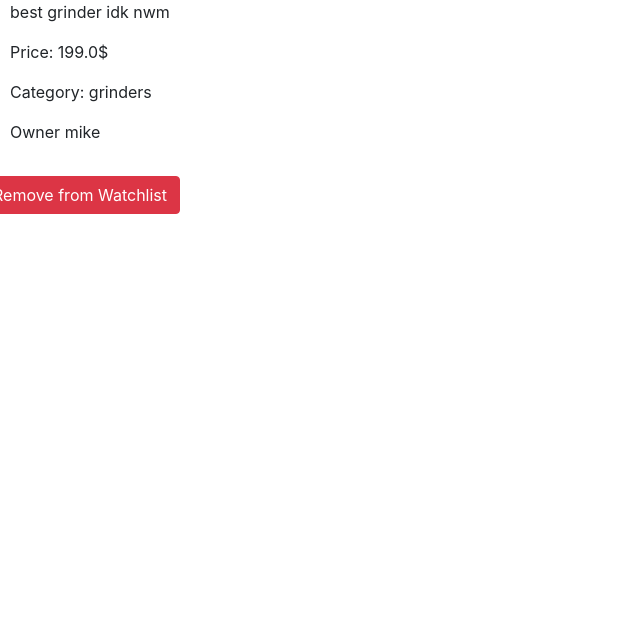
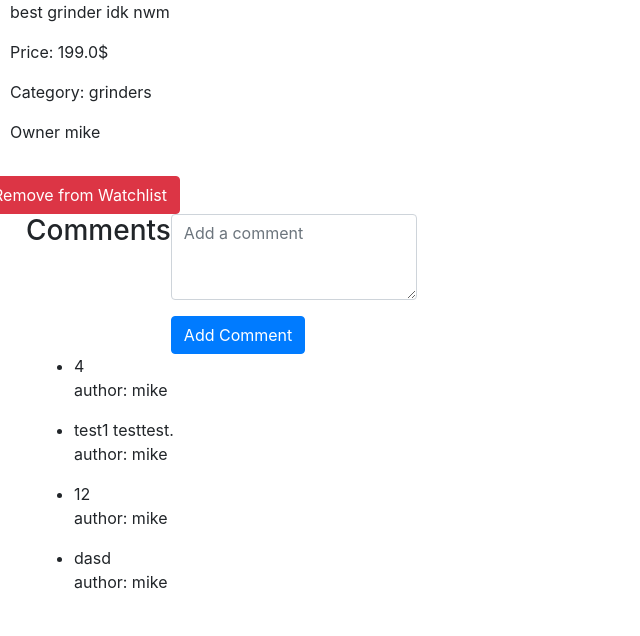
Before and after one commit to Pr4c0w1ty/ebuy, a Django app: page /listing/1 in a window 1280 px wide. Shown: the part 609-1245 px from the top of the page, without its empty margins (0-640 px from the left). Before the commit the page ends 823 px from the top, so only its background shows below. Run offline with Django 3.2, Linux system fonts and the light colour scheme; a user stored in the database is signed in; data comes from the database, SQL or seed files in the repository; both versions use the stored data as it was after the commit; some libraries are stand-ins or nearby versions.

Commit message:
added comments and basic bids

```diff
--- a/auctions/admin.py
+++ b/auctions/admin.py
@@ -1,6 +1,7 @@
 from django.contrib import admin
-from .models import User, Category, Listing
+from .models import User, Category, Listing, Comment
 # Register your models here.
 admin.site.register(User)
 admin.site.register(Category)
 admin.site.register(Listing)
+admin.site.register(Comment)
--- a/auctions/models.py
+++ b/auctions/models.py
@@ -27,9 +27,15 @@ class Listing(models.Model):
         return self.title
 
 class Comment(models.Model):
-    author = models.ForeignKey(User, on_delete=models.CASCADE, blank=True, null=True, related_name="commenter")
-    listing = models.ForeignKey(Listing, on_delete=models.CASCADE, blank=True, null=True, related_name="comment")
+    author = models.ForeignKey(User, on_delete=models.CASCADE, blank=True, null=True, related_name="author")
+    listing = models.ForeignKey(Listing, on_delete=models.CASCADE, blank=True, null=True, related_name="listing")
     comment = models.CharField(max_length=300)
 
     def __str__(self):
         return f"{self.author} commented on {self.listing} : {self.comment}"
+
+class Bid(models.Model):
+    bidder = models.ForeignKey(User, on_delete=models.CASCADE, blank=True, null=True, related_name="user")
+    listing = models.ForeignKey(Listing, on_delete=models.CASCADE, blank=True, null=True, related_name="listing")
+    offer = models.FloatField()
+    is_biddable = models.BooleanField(default=True)
--- a/auctions/templates/auctions/listing.html
+++ b/auctions/templates/auctions/listing.html
@@ -22,5 +22,31 @@
                     </form>
                 {% endif %}
             {% endif %}
-
+        </div>
+    </div>
+        <div class="row mx-3">
+            <h3>Comments</h3>
+            {% if user.is_authenticated %}
+                <form action="{% url 'addComment' id=listing.id %}" method="POST">
+                    {% csrf_token %}
+                    <div class="form-group">
+                        <textarea class="form-control" id="comment" name="comment" rows="3" placeholder="Add a comment"></textarea>
+                    </div>
+                    <button type="submit" class="btn btn-primary">Add Comment</button>
+                </form>
+            {% endif %}
+        </div>
+        <div class="row mx-4">
+            <ul>
+            {% for comment in all_comments %}
+                <div class="form-group">
+                    <li>
+                         {{ comment.comment }}
+                        <br>
+                        author: {{ comment.author }}
+                    </li>
+                </div>
+            {% endfor %}
+            </ul>
+        </div>
 {% endblock %}
--- a/auctions/urls.py
+++ b/auctions/urls.py
@@ -13,4 +13,5 @@ urlpatterns = [
     path("addWatchlist/<int:id>", views.addWatchlist, name="addWatchlist"),
     path("removeWatchlist/<int:id>", views.removeWatchlist, name="removeWatchlist"),
     path("watchlist", views.showWatchlist, name="watchlist"),
+    path("addComment/<int:id>", views.addComment, name="addComment"),
 ]
--- a/auctions/views.py
+++ b/auctions/views.py
@@ -1,10 +1,10 @@
 from django.contrib.auth import authenticate, login, logout
 from django.db import IntegrityError
 from django.http import HttpResponse, HttpResponseRedirect
-from django.shortcuts import render, get_object_or_404
+from django.shortcuts import render, get_object_or_404, redirect
 from django.urls import reverse
 from django.contrib.auth.decorators import login_required
-from .models import User, Category, Listing
+from .models import User, Category, Listing, Comment
 
 
 def index(request):
@@ -106,13 +106,14 @@ def filterCategory(request):
                 "listings": active_listings,
                 "categories": all_categories
             })
-@login_required
 def listing(request, id):
     listing = get_object_or_404(Listing, pk=id)
     listing_in_watchlist = request.user in listing.watchlist.all()
+    all_comments = Comment.objects.filter(listing=listing)
     return render(request, "auctions/listing.html", {
         "listing": listing,
-        "watchlist": listing_in_watchlist
+        "watchlist": listing_in_watchlist,
+        "all_comments": all_comments
     })
 @login_required
 def addWatchlist(request, id):
@@ -135,3 +136,18 @@ def showWatchlist(request):
     return render(request, "auctions/watchlist.html", {
         "watchlist": watchlist
     })
+
+@login_required
+def addComment(request, id):
+    if request.method == "POST":
+        currentuser = request.user
+        listingdata = Listing.objects.get(pk=id)
+        message = request.POST["comment"]
+
+        newComment = Comment(
+            author=currentuser,
+            listing=listingdata,
+            comment=message
+        )
+        newComment.save()
+    return HttpResponseRedirect(reverse("listing", args=(id, )))
```
Also changed, not shown: db.sqlite3.
